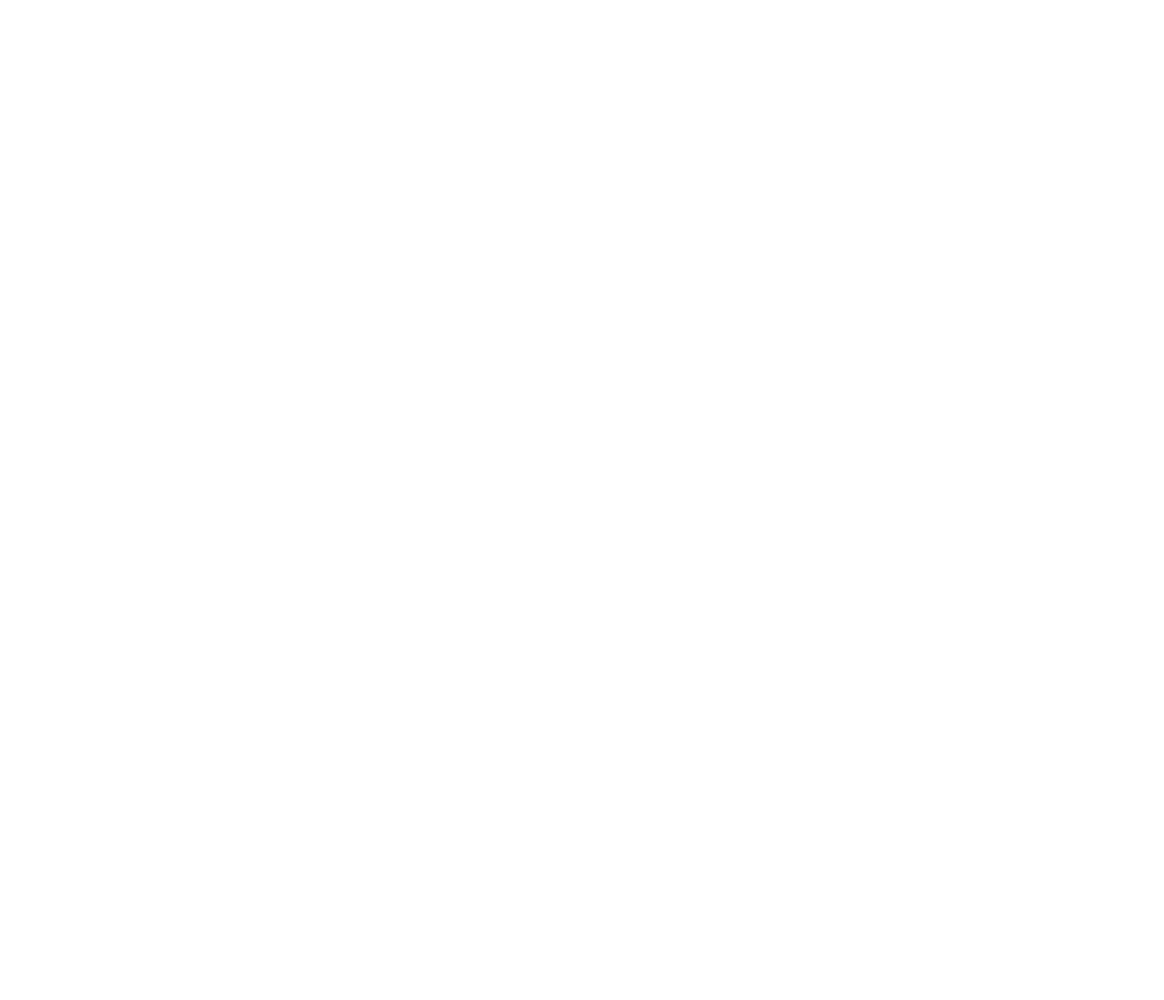
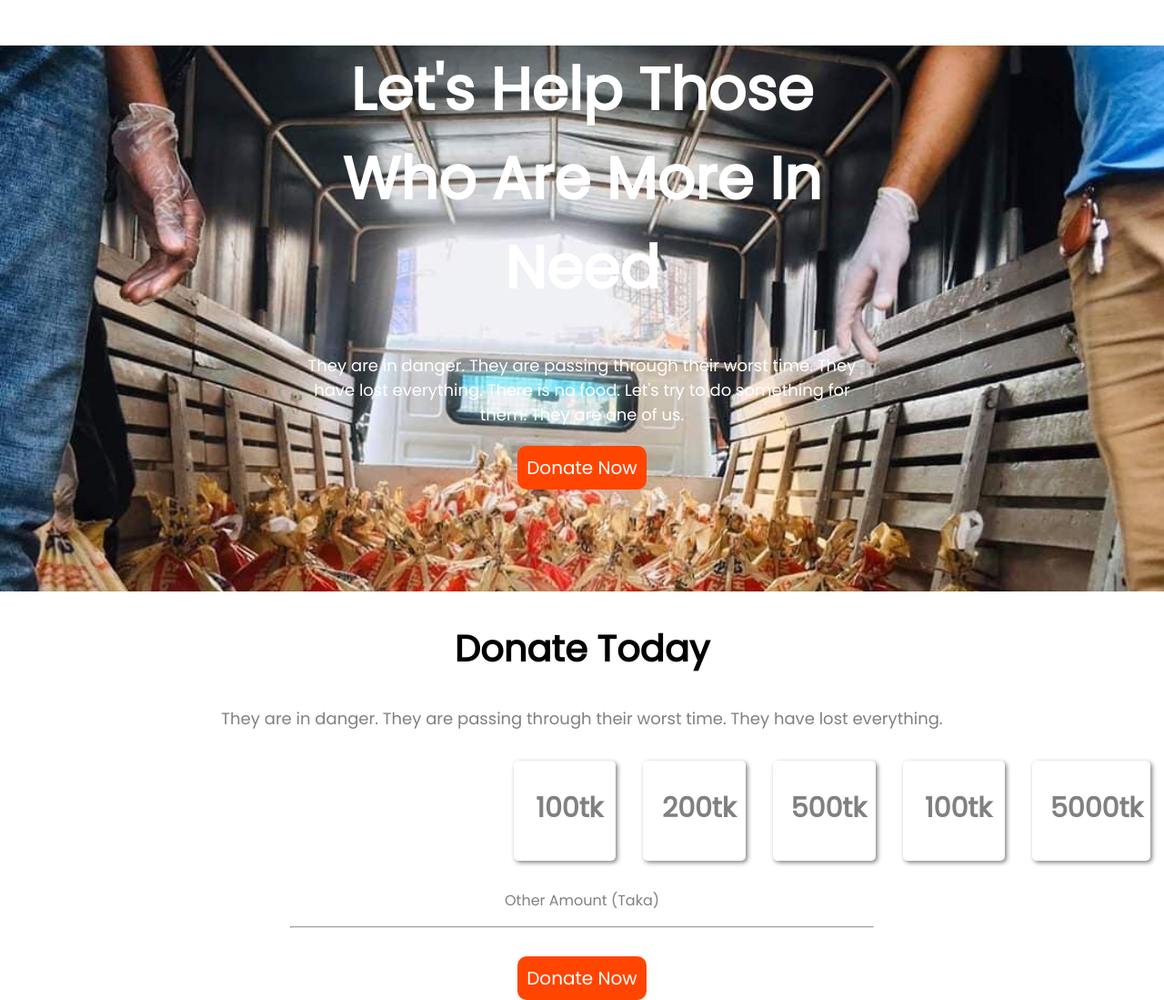
Before and after one commit to asmtanjil/donate-today-repo, a plain HTML site: page index.html in a window 1280 px wide. Shown: the whole page at 91% size. Before the commit the page ends 800 px from the top, so only its background shows below. Drawn offline with Linux system fonts and the light colour scheme.

Commit message:
second push

```diff
--- a/index.html
+++ b/index.html
@@ -6,8 +6,34 @@
   <meta name="viewport" content="width=device-width, initial-scale=1.0">
   <link rel="stylesheet" href="style.css">
   <title>Donate Today</title>
+  <link rel="preconnect" href="https://fonts.googleapis.com">
+  <link rel="preconnect" href="https://fonts.gstatic.com" crossorigin>
+  <link href="https://fonts.googleapis.com/css2?family=Poppins&family=Roboto+Slab:wght@500&family=Roboto:wght@500&display=swap" rel="stylesheet">
 </head>
 <body>
+  <div class="container">
+    <div class="child">
+      <h1>Let's Help Those Who Are More In Need</h1>
+      <p>They are in danger. They are passing through their worst time. They have lost everything. There is no food. Let's try to do something for them. They are one of us.</p>
+      <a class="link-button" href="#">Donate Now</a>
+    </div>
+  </div>
+  <div class="donation-today">
+    <div class="second-container">
+      <h2>Donate Today</h2>
+      <p>They are in danger. They are passing through their worst time. They have lost everything.</p>
+    </div>
+    <div class="parent">
+      <p class="border-box">100tk</p>
+      <p class="border-box">200tk</p>
+      <p class="border-box">500tk</p>
+      <p class="border-box">100tk</p>
+      <p class="border-box">5000tk</p>
+    </div>
+      <p>Other Amount (Taka)</p> <hr id="horizontal">
+      <a id="button"class="link-button" href="#">Donate Now</a>
+
+  </div>
 
 </body>
 </html>
--- a/style.css
+++ b/style.css
@@ -0,0 +1,70 @@
+body{
+  margin: 0;
+  font-family: 'Poppins', sans-serif;
+}
+h1{
+  font-size: 65px;
+  color: white;
+}
+h2{
+  font-size: 40px;
+}
+.container{
+  background-image: url(images/bg2.jpg);
+  background-repeat: no-repeat;
+  background-size: cover;
+  width: 100%;
+  height: 600px;
+}
+.child{
+  width: 50%;
+  margin: auto;
+  text-align: center;
+  margin-top: 50px;
+}
+.child p{
+  font-size: 18px;
+  color: white;
+  margin-bottom: 30px;
+}
+.link-button{
+  font-size: 20px;
+  text-decoration: none;
+  background-color: orangered;
+  color: white;
+  padding: 10px;
+  border-radius: 10px;
+}
+.donation-today{
+  text-align: center;
+}
+.donation-today p{
+
+color: gray;
+}
+
+.parent{
+  display: flex;
+  margin-left: 550px;
+}
+.second-container p{
+  font-size: 18px;
+}
+.border-box{
+  width: 100px;
+  height: 80px;
+  box-shadow: 2px 2px 5px gray;
+  margin: 15px;
+  color: gray;
+  font-size: 30px;
+  font-weight: 600;
+  border-radius: 5px;
+  padding: 30px 10px 0 20px;
+}
+#button{
+  margin-top: 30px;
+}
+#horizontal{
+  width: 50%;
+  margin-bottom: 40px;
+}
```
Also changed, not shown: images/91767917_2216658085147403_6392899803226832896_n.jpg (added), images/91865788_2216658798480665_6886211809745829888_n.jpg (added), images/91953201_2216658968480648_2078124113762713600_n.jpg (added), images/92341518_2216658375147374_1506604330491314176_n.jpg (added), images/92464728_2216657811814097_5980040157728866304_n.jpg (added), images/bg1.jpg (added), images/bg2.jpg (added), images/image 1banner1.jpg (added).
